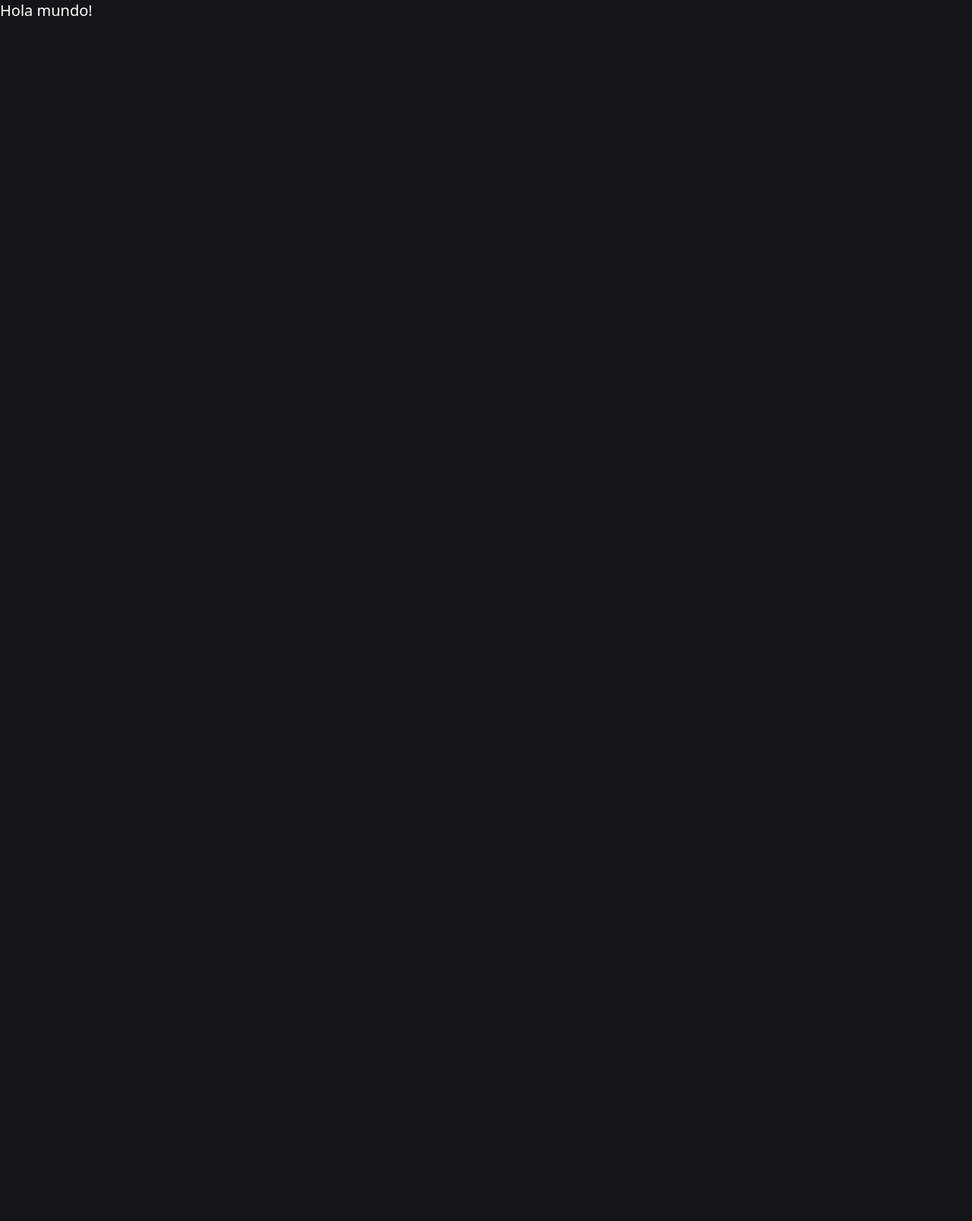
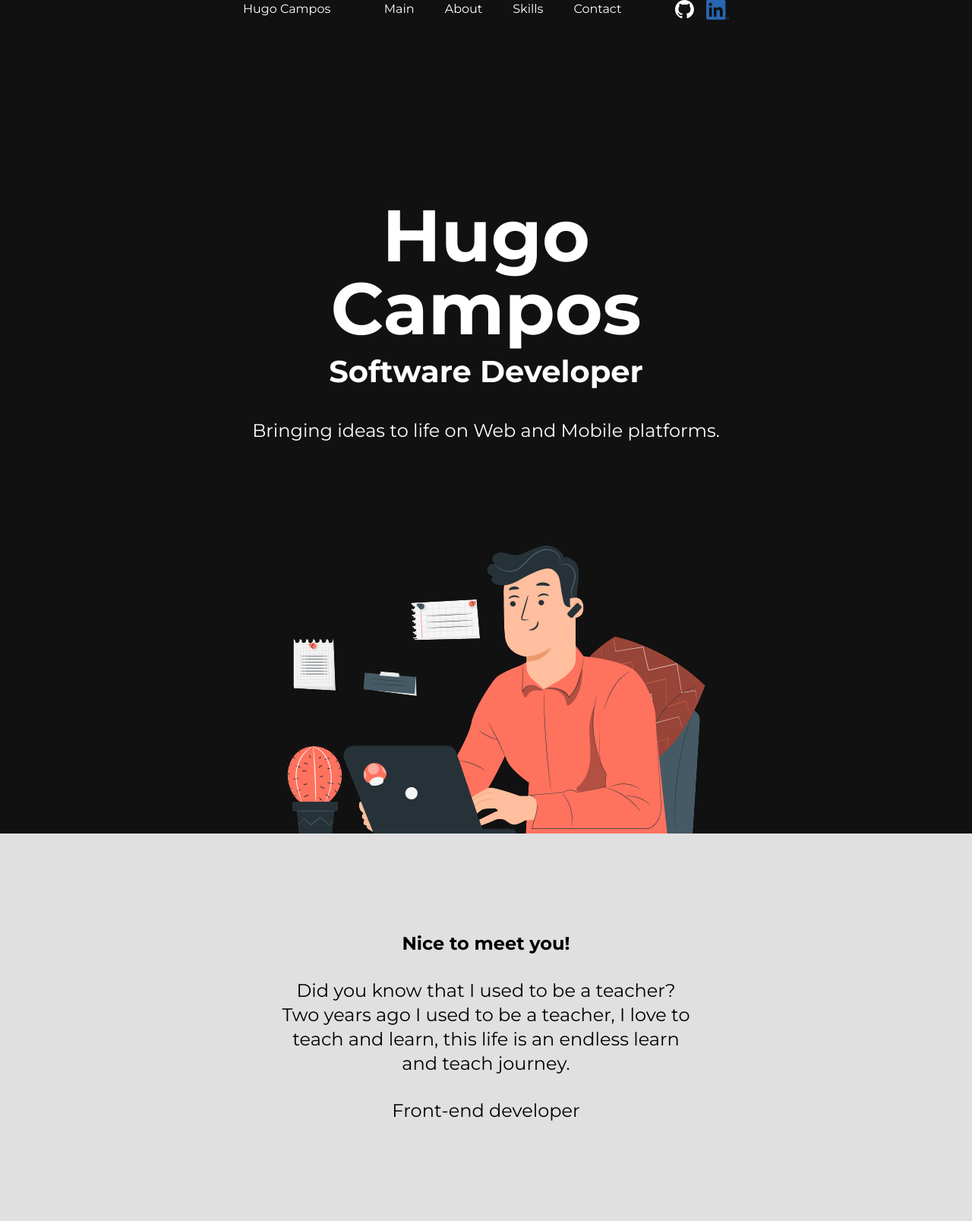
Before and after one commit to HugoCamposLopez/portfolio-hugo-campos, an Astro site: page / in a window 1280 px wide. Shown: the whole page at 76% size. Before the commit the page ends 800 px from the top, so only its background shows below. Built offline with nearby package versions, Linux system fonts and the light colour scheme; Astro itself is replaced by a stand-in of ours.

Commit message:
Add Header component and About component

```diff
--- a/astro.config.mjs
+++ b/astro.config.mjs
@@ -4,5 +4,7 @@ import tailwind from "@astrojs/tailwind";
 
 // https://astro.build/config
 export default defineConfig({
+  base:"/",
+  root: ".",
   integrations: [tailwind()]
 });
--- /dev/null
+++ b/src/components/About.astro
@@ -0,0 +1,21 @@
+---
+import DesktopGuy from '../../public/images/desktop-guy.png'
+import { Image } from 'astro:assets'
+---
+
+<section class="h-screen">
+  <div class="bg-black flex justify-center">
+    <Image src={DesktopGuy} alt={'Desktop guy'} />
+  </div>
+  <article class="bg-grey flex flex-col items-center justify-center  text- black  h-[510px] font-mont">
+    <div class="w-[537px] flex flex-col gap-[30px] text-center">
+      <span class="text-2xl font-bold"> Nice to meet you!</span>
+      <span class="text-2xl font-normal">
+        Did you know that I used to be a teacher?  Two years ago I used to be a
+        teacher, I love to teach and learn, this life is an endless learn and
+        teach journey.
+      </span>
+      <span class="text-2xl font-normal"> Front-end developer</span>
+    </div>
+  </article>
+</section>
--- /dev/null
+++ b/src/components/Header.astro
@@ -0,0 +1,11 @@
+---
+
+---
+
+<section class="w-full bg-black mt-[236px] mb-[106px] flex flex-col items-center font-mont text-center">
+  <div class="flex flex-col max-w-[616px] max-h-[351px] gap-[5px] mb-8">
+    <h1 class="font-bold max-w-[616px] text-8xl text-white">Hugo Campos</h1>
+    <h3 class="text-white text-40px font-bold">Software Developer</h3>
+  </div>
+  <p class="text-white text-2xl max-w-[616px]">Bringing ideas to life on Web and Mobile platforms.</p>
+</section>
--- a/src/components/NavBar.astro
+++ b/src/components/NavBar.astro
@@ -1,13 +1,27 @@
 ---
-interface Props {
-	title: string;
-	body: string;
-	href: string;
-}
-
+import GithubIcon from "./icons/GithubIcon.astro";
+import LinkedInIcon from "./icons/LinkedInIcon.astro";
 ---
-<nav>
-	<span>
+<nav class="flex justify-between bg-black px-80">
+	<span  class="font-mont text-white">
 		Hugo Campos
 	</span>
+	<div  class="flex gap-10 text-white font-mont">
+		<a>
+			Main
+		</a>
+		<a>
+			About
+		</a>
+		<a>
+			Skills
+		</a>
+		<a>
+			Contact
+		</a>
+	</div>
+	<div class="flex gap-4">
+		<GithubIcon width={25} height={25}/>
+		<LinkedInIcon width={30} height={30} />
+	</div>
 </nav>
--- /dev/null
+++ b/src/components/icons/GithubIcon.astro
@@ -0,0 +1,14 @@
+---
+import GitHuSvg from "../../../public/Icons/github-mark-white.svg"
+import { Image } from 'astro:assets';
+
+interface Props {
+  width?: number,
+  height?: number
+}
+
+const {height, width} = Astro.props
+---
+<a target="_blank" href="https://github.com/HugoCamposLopez">
+  <Image id={"github-icon"} src={GitHuSvg} alt={"GithubIcon"}  width={width} height={height}/>
+</a>
--- /dev/null
+++ b/src/components/icons/LinkedInIcon.astro
@@ -0,0 +1,14 @@
+---
+import linkedinIcon from "../../../public/Icons/linkedin-icon.png"
+import { Image } from 'astro:assets';
+
+interface Props {
+  width?: number,
+  height?: number
+}
+
+const {height, width} = Astro.props
+---
+<a target="_blank" href="https://www.linkedin.com/in/hugocamposlopez/">
+  <Image id={"linkeid-icon"} src={linkedinIcon} alt={"LinkedIn Icon"}  width={width} height={height}/>
+</a>
--- a/src/layouts/Layout.astro
+++ b/src/layouts/Layout.astro
@@ -9,6 +9,7 @@
 		<meta name="description" content="Astro description" />
 		<meta name="viewport" content="width=device-width" />
 		<link rel="icon" type="image/svg+xml" href="/favicon.svg" />
+		<link href="https://fonts.googleapis.com/css2?family=Montserrat:wght@100;200;300;400;500;600;700;800;900&family=Roboto&display=swap" rel="stylesheet">
 		<meta name="generator" content={Astro.generator} />
 		<title>Hugo Campos - Software Developer</title>
 	</head>
@@ -16,28 +17,3 @@
 		<slot />
 	</body>
 </html>
-<style is:global>
-	:root {
-
-	}
-	html {
-		font-family: system-ui, sans-serif;
-		background: #13151a;
-	}
-	code {
-		font-family:
-			Menlo,
-			Monaco,
-			Lucida Console,
-			Liberation Mono,
-			DejaVu Sans Mono,
-			Bitstream Vera Sans Mono,
-			Courier New,
-			monospace;
-	}
-	body{
-		margin: 0px;
-		padding: 0px;
-		box-sizing: border-box;
-	}
-</style>
--- a/src/pages/index.astro
+++ b/src/pages/index.astro
@@ -1,9 +1,14 @@
 ---
 import Layout from '../layouts/Layout.astro';
+import NavBar from '../components/NavBar.astro';
+import Header from '@components/Header.astro';
+import About from  "@components/About.astro";
 ---
 
 <Layout>
-	<main>
-		<h1 class="text-white text-xl">Hola mundo!</h1>
+	<main class="bg-black">
+		<NavBar />
+		<Header />
+		<About />
 	</main>
 </Layout>
--- a/tailwind.config.mjs
+++ b/tailwind.config.mjs
@@ -2,7 +2,20 @@
 export default {
 	content: ['./src/**/*.{astro,html,js,jsx,md,mdx,svelte,ts,tsx,vue}'],
 	theme: {
-		extend: {},
+
+		extend: {
+			colors:{
+				"black": "#111111",
+				"white": "#FFFFFF",
+				"grey": "#E0E0E0"
+			},
+			fontSize:{
+				"40px": "40px",
+			},
+			fontFamily:{
+				"mont": ["Montserrat"]
+			},
+		},
 	},
 	plugins: [],
 }
```
Also changed, not shown: tsconfig.json (+9 -1 lines), public/Icons/github-mark-white.svg (added), public/Icons/github-mark.svg (added), public/Icons/linkedin-icon.png (added), public/images/desktop-guy.png (added).
